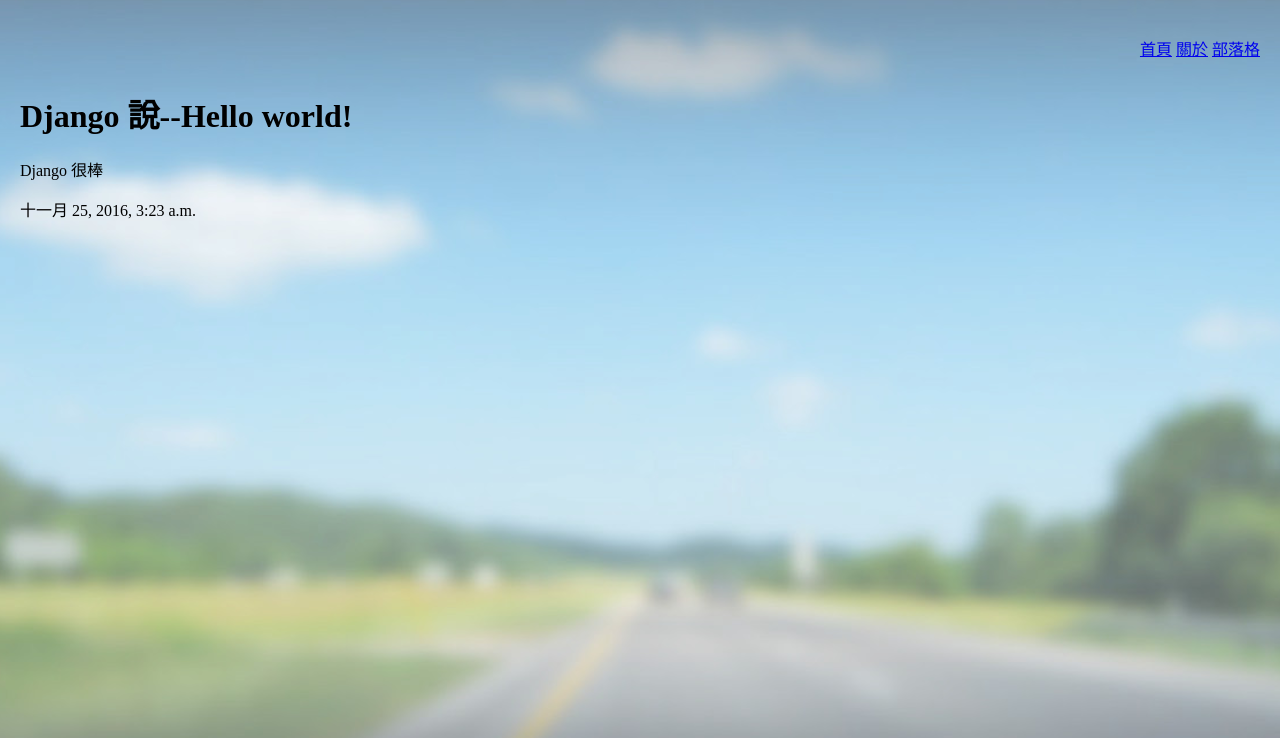
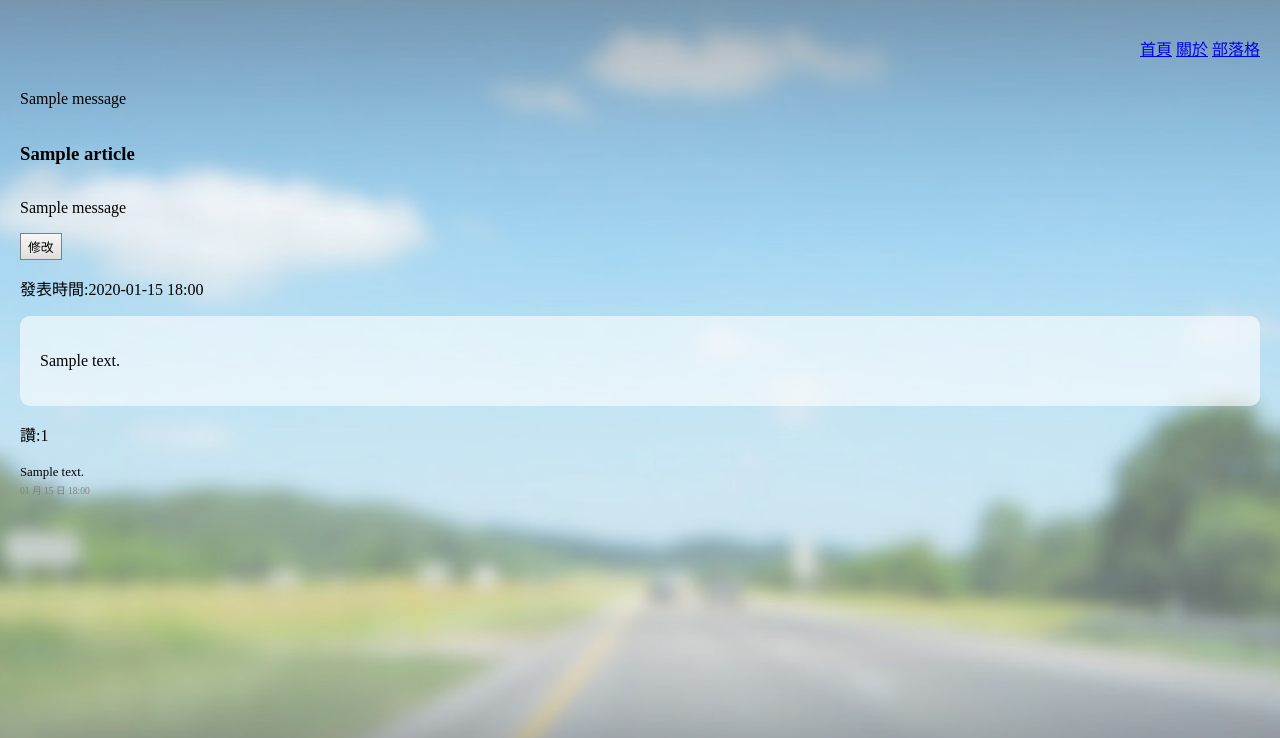
Before and after one commit to super12567/blog, a Django app: page /article/articleRead/1/ in a window 1280 px wide. Shown: the top 738 px of the page. Run offline with Django 3.2, Linux system fonts and the light colour scheme; tables that the repository leaves empty hold one stand-in row (values such as "Sample post"); one stand-in notice (Sample message) is shown.

Commit message:
ch9 Finish

```diff
--- a/blog/article/templates/article/articleCreate.html
+++ b/blog/article/templates/article/articleCreateUpdate.html
@@ -8,8 +8,13 @@
 </head>
 <body>
 {% include 'main/menu.html' %}
+{% if article %}
+<h2>修改文章</h2>
+<form method="post" action="{% url 'article:articleUpdate' article.id %}">
+{% else %}
 <h2>新增文章</h2>
 <form method="post" action="{% url 'article:articleCreate' %}">
+{% endif %}
 {% csrf_token %}
 {{ articleForm.as_p }}
 <input type="submit" value="送出">
--- /dev/null
+++ b/blog/article/templates/article/articleRead.html
@@ -0,0 +1,26 @@
+<!doctype html>
+{% load staticfiles %}
+<html>
+<head>
+<title>部落格</title>
+<meta charset="utf-8">
+<link rel="stylesheet" href="{% static 'main/css/main.css' %}">
+<link rel="stylesheet" href="{% static 'article/css/article.css' %}">
+</head>
+<body>
+{% include 'main/menu.html' %}
+{% include 'main/messages.html' %}
+<h3 class="inline">{{ article.title }}</h3>
+{% include 'main/messages.html' %}
+<a class="btn inline" href="{% url 'article:articleUpdate' article.id %}">修改</a>
+<p>發表時間:{{ article.pubDateTime|date:'Y-m-d H:i' }}</p>
+<div class=articleContent>{{ article.content|linebreaks }}</div>
+<p>讚:{{ article.likes }}</p>
+{% for comment in comments %}
+  <p>
+    <span class=comment>{{ comment.content }}</span><br>
+    <span class=commentTime>{{ comment.pubDateTime|date:'m 月 d 日 H:i'}}</span>
+  </p>
+{% endfor %}
+</body>
+</html>
--- /dev/null
+++ b/blog/article/templates/article/searchForm.html
@@ -0,0 +1,4 @@
+<form class="inline" action="{% url 'article:articleSearch' %}">
+<input type="text" name="searchTerm">
+<input type="submit" value="查詢">
+</form>
--- a/blog/article/urls.py
+++ b/blog/article/urls.py
@@ -5,4 +5,8 @@ from article import views
 urlpatterns = [
     url(r'^$', views.article, name='article'),
     url(r'^articleCreate/$', views.articleCreate, name='articleCreate'),
+    url(r'^articleRead/(?P<articleId>[0-9]+)/$', views.articleRead, name='articleRead'),
+    url(r'^articleUpdate/(?P<articleId>[0-9]+)/$', views.articleUpdate, name='articleUpdate'),
+    url(r'^articleDelete/(?P<articleId>[0-9]+)/$', views.articleDelete, name='articleDelete'),
+    url(r'^articleSearch/$', views.articleSearch, name='articleSearch'),
 ]
--- a/blog/article/views.py
+++ b/blog/article/views.py
@@ -1,5 +1,6 @@
-from django.shortcuts import render, redirect
+from django.shortcuts import render, redirect, get_object_or_404
 from django.contrib import messages
+from django.db.models.query_utils import Q
 
 from article.models import Article, Comment
 from article.forms import ArticleForm
@@ -26,6 +27,73 @@ def articleCreate(request):
     2 . If method is POST, perform form validation. Display error messages if the form is invalid
     3. Save the form to the model and redirect to the article page
     '''
-    template = 'article/articleCreate.html'
+    template = 'article/articleCreateUpdate.html'
     if request.method == 'GET':
         return render(request, template, {'articleForm':ArticleForm()})
+    articleForm = ArticleForm(request.POST)
+    if not articleForm.is_valid():
+        return render(request, template, {'articleForm':articleForm})
+    articleForm.save()
+    messages.success(request, '文章已新增')
+    return redirect('article:article')
+
+def articleRead(request, articleId):
+    '''
+    Read an article
+        1. Get the "article" instance; redirect to the 404 page if not found
+        2. Render the articleRead template with article instance and its
+        associated comments
+    '''
+    articleToRead = get_object_or_404(Article, id=articleId)
+    context = {
+        'article': articleToRead,
+        'comments': Comment.objects.filter(article=articleToRead)
+    }
+    return render(request, 'article/articleRead.html', context)
+
+def articleUpdate(request, articleId):
+    '''
+    Update the article instance:
+    1. Get the article to update; redirect to 404 if not found
+    2. Render a bound form if the method is GET
+    3. If the form is valid, save it to the model, otherwise render a
+    bound form with error messages
+    '''
+    articleToUpdate = get_object_or_404(Article, id=articleId)
+    template = 'article/articleCreateUpdate.html'
+    if request.method == 'GET':
+        articleForm = ArticleForm(instance=articleToUpdate)
+        return render(request, template, {'articleForm':articleForm, 'article':articleToUpdate})
+    # POST
+    articleForm = ArticleForm(request.POST, instance=articleToUpdate)
+    if not articleForm.is_valid():
+        return render(request, template, {'articleForm':articleForm, 'article':articleToUpdate})
+    articleForm.save()
+    messages.success(request, '文章已修改')
+    return redirect('article:articleRead', articleId=articleId)
+
+def articleDelete(request, articleId):
+    '''
+    Delete the article instance:
+        1. Render the article page if the method is GET
+        2. Get the article to delete; redirect to 404 if not found
+    '''
+    if request.method == 'GET':
+        return article(request)
+    # POST
+    articleToDelete = get_object_or_404(Article, id=articleId)
+    articleToDelete.delete()
+    messages.success(request, '文章已刪除')
+    return redirect('article:article')
+
+def articleSearch(request):
+    '''
+    Search for articles:
+        1. Get the "searchTerm" from the HTML page
+        2. Use "searchTerm" for filtering
+    '''
+    searchTerm = request.GET.get('searchTerm')
+    articles = Article.objects.filter(Q(title__icontains=searchTerm) |
+                                      Q(content__icontains=searchTerm))
+    context = {'articles':articles, 'searchTerm':searchTerm}
+    return render(request, 'article/articleSearch.html', context)
--- a/blog/main/static/main/css/main.css
+++ b/blog/main/static/main/css/main.css
@@ -27,3 +27,34 @@ ul#menu li {
  border: thin solid gray;
  background: linear-gradient(#f7f7f7, #dedede);
 }
+
+/* Table */
+.table {
+ margin: 0 auto;
+ width: 100%;
+ border-collapse: collapse;
+}
+.table th {
+ font-weight: normal;
+ font-size: 1.1em;
+ padding: 10px 0 10px 10px;
+ text-align: left;
+ background: linear-gradient(#cccccc, #aaaaaa);
+ border-bottom: 1px solid black
+}
+.table td {
+ color: #222222;
+ background-color: #d0d0d0;
+ padding: 12px 0 12px 10px;
+}
+.table-striped tr:nth-child(even) td {
+ background-color: #eeeeee;
+}
+.table-hover tr:hover td {
+ background-color: #cccccc;
+}
+
+/* Misc */
+.inline {
+display: inline-block;
+}
--- a/blog/main/templates/main/about.html
+++ b/blog/main/templates/main/about.html
@@ -5,6 +5,7 @@
 <title>部落格</title>
 <meta charset="utf-8">
 <link rel="stylesheet" href="{% static 'main/css/main.css' %}">
+<link rel="icon" href="{% static 'main/img/favicon.ico' %}" type="image/x-icon">
 </head>
 <body>
 {% include 'main/menu.html' %}
--- a/blog/main/templates/main/main.html
+++ b/blog/main/templates/main/main.html
@@ -5,6 +5,7 @@
 <title>部落格</title>
 <meta charset="utf-8">
 <link rel="stylesheet" href="{% static 'main/css/main.css' %}">
+<link rel="icon" href="{% static 'main/img/favicon.ico' %}" type="image/x-icon">
 </head>
 <body>
 {% include 'main/menu.html' %}
--- /dev/null
+++ b/blog/main/templates/main/messages.html
@@ -0,0 +1,3 @@
+{% for message in messages %}
+ <p {% if message.tags %} class="{{ message.tags }}" {% endif %}>{{ message }}</p>
+{% endfor %}
```
Also changed, not shown: blog/article/templates/article/article.html (+9 -2 lines), blog/article/templates/article/articleSearch.html (added, +26 -0 lines), blog/book/migrations/__init__.py (added), blog/main/static/main/img/favicon.ico (added).
